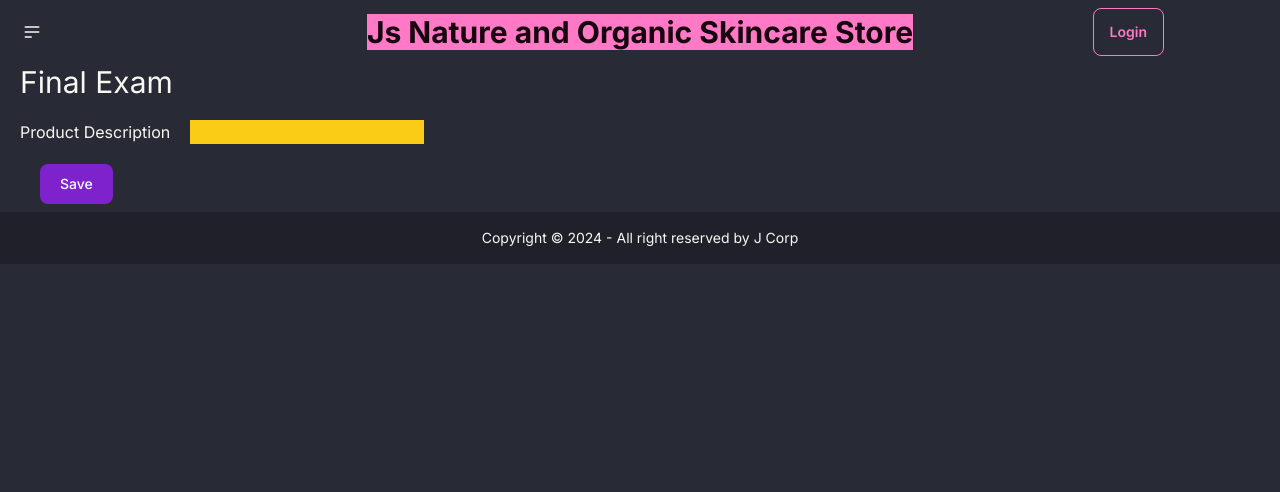
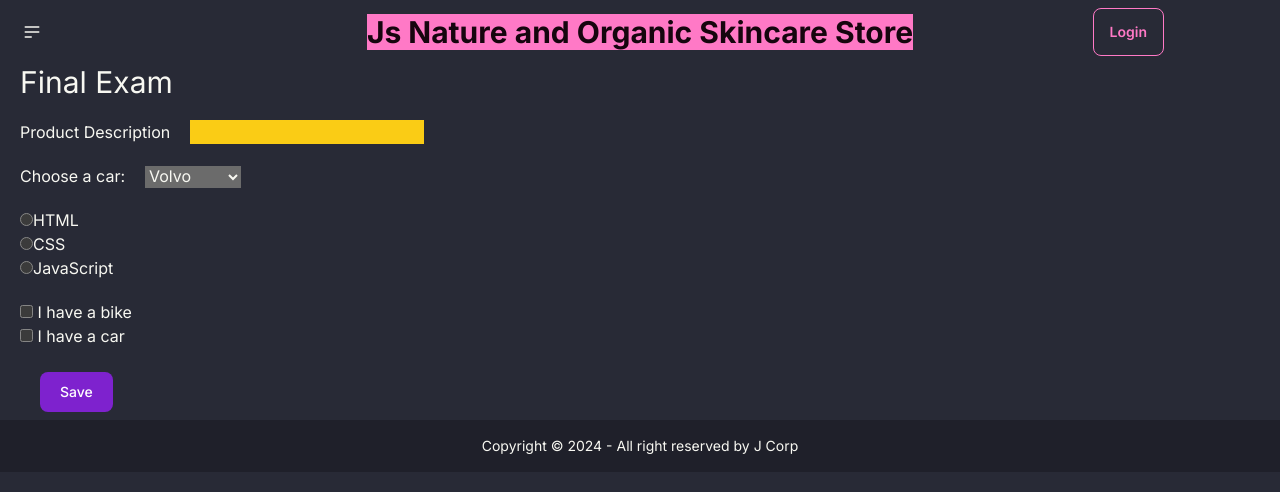
Before and after one commit to judynliu/exam2, a Next.js app: page /final in a window 1280 px wide. Shown: the top 492 px of the page. Built offline with nearby package versions, Linux system fonts and the light colour scheme.

Commit message:
completed form

```diff
--- a/app/final/page.tsx
+++ b/app/final/page.tsx
@@ -7,6 +7,31 @@
         <input type="text" name="product" id="product" className="m-5 text-black
         bg-yellow-400" />
         <br/>
+        <label htmlFor="cars" className="mx-5">Choose a car:</label>
+
+<select name="cars" id="cars">
+  <option value="volvo">Volvo</option>
+  <option value="saab">Saab</option>
+  <option value="mercedes">Mercedes</option>
+  <option value="audi">Audi</option>
+</select>
+<br />
+<div className="ml-5 mt-5">
+  <input type="radio" id="html" name="fav_language" value="HTML" />
+  <label htmlFor="html">HTML</label><br />
+  <input type="radio" id="css" name="fav_language" value="CSS" />
+  <label htmlFor="css">CSS</label><br />
+  <input type="radio" id="javascript" name="fav_language" value="JavaScript" />
+  <label htmlFor="javascript">JavaScript</label>
+  </div>
+
+  <div className="ml-5 mt-5">
+  <input type="checkbox" id="vehicle1" name="vehicle1" value="Bike" />
+  <label htmlFor="vehicle1"> I have a bike</label><br />
+  <input type="checkbox" id="vehicle2" name="vehicle2" value="Car" />
+  <label htmlFor="vehicle2"> I have a car</label><br />
+  </div>
+<br />
         <button className="ml-10 focus:outline-none text-white bg-purple-700 hover:bg-purple-800 focus:ring-4 focus:ring-purple-300 font-medium rounded-lg text-sm px-5 py-2.5 mb-2 dark:bg-purple-600 dark:hover:bg-purple-700 dark:focus:ring-purple-900" type="submit">Save</button>
       </form>
       </>
```
